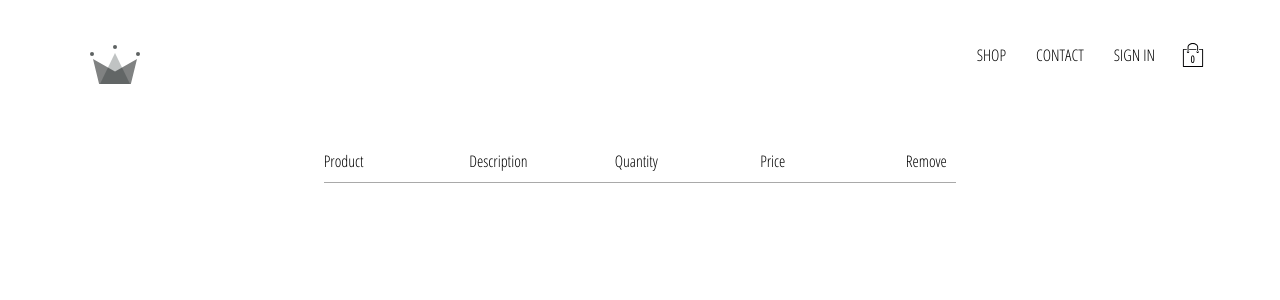
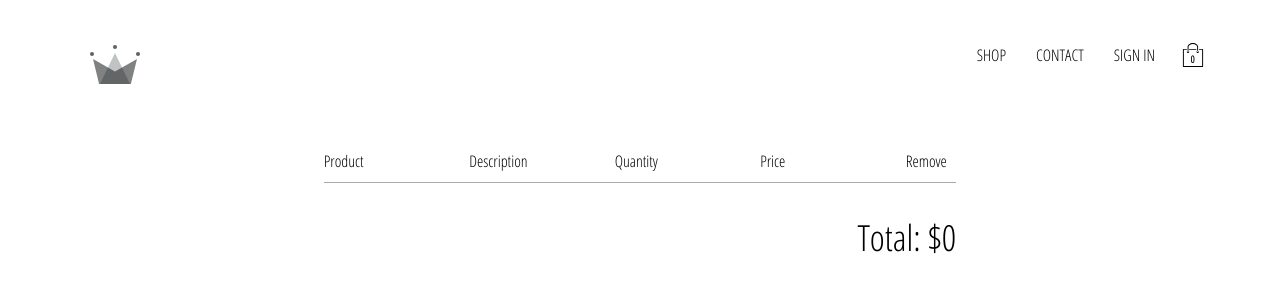
Before and after one commit to bashard001/clothing-Ecommerce, a React (Create React App) app: page /checkout in a window 1280 px wide. Shown: the top 300 px of the page. Built offline with nearby package versions, Linux system fonts and the light colour scheme; no server answers.

Commit message:
working on the checkout page total

```diff
--- a/src/pages/checkout/checkout.js
+++ b/src/pages/checkout/checkout.js
@@ -1,10 +1,10 @@
 import React from 'react'
 import { connect } from "react-redux";
 import { createStructuredSelector } from "reselect";
-import { selectCartItems } from "../../redux/cart/cart.selector";
+import { selectCartItems, selectCartTotal } from "../../redux/cart/cart.selector";
 import "./checkout.styles.scss"
 
-const CheckoutPage = () => (
+const CheckoutPage = ({cartItems, total}) => (
     <div className="checkout-page">
         <div className="checkout-header">
             <div className="header-block">
@@ -23,7 +23,18 @@ const CheckoutPage = () => (
                 <span>Remove</span>
             </div>
         </div>
+        {
+            cartItems.map(cartItem => cartItem.name)
+        }
+        <div className="total">
+            <span>Total: ${total}</span>
+        </div>
     </div>
 )
 
-export default CheckoutPage
+const mapStateToProps = createStructuredSelector({
+    cartItems: selectCartItems,
+    total: selectCartTotal
+})
+
+export default connect(mapStateToProps)(CheckoutPage)
--- a/src/redux/cart/cart.selector.js
+++ b/src/redux/cart/cart.selector.js
@@ -11,3 +11,9 @@ export const selectCartItemsCount = createSelector(
     [selectCartItems],
     cartItems => cartItems.reduce((accumaltedQuantity, cartItem) => accumaltedQuantity + cartItem.quantity, 0)
 )
+
+export const selectCartTotal = createSelector(
+    [selectCartItems],
+    cartItems => cartItems.reduce((accumaltedQuantity, cartItem) =>
+     accumaltedQuantity + cartItem.quantity * cartItem.price, 0)
+)
```
